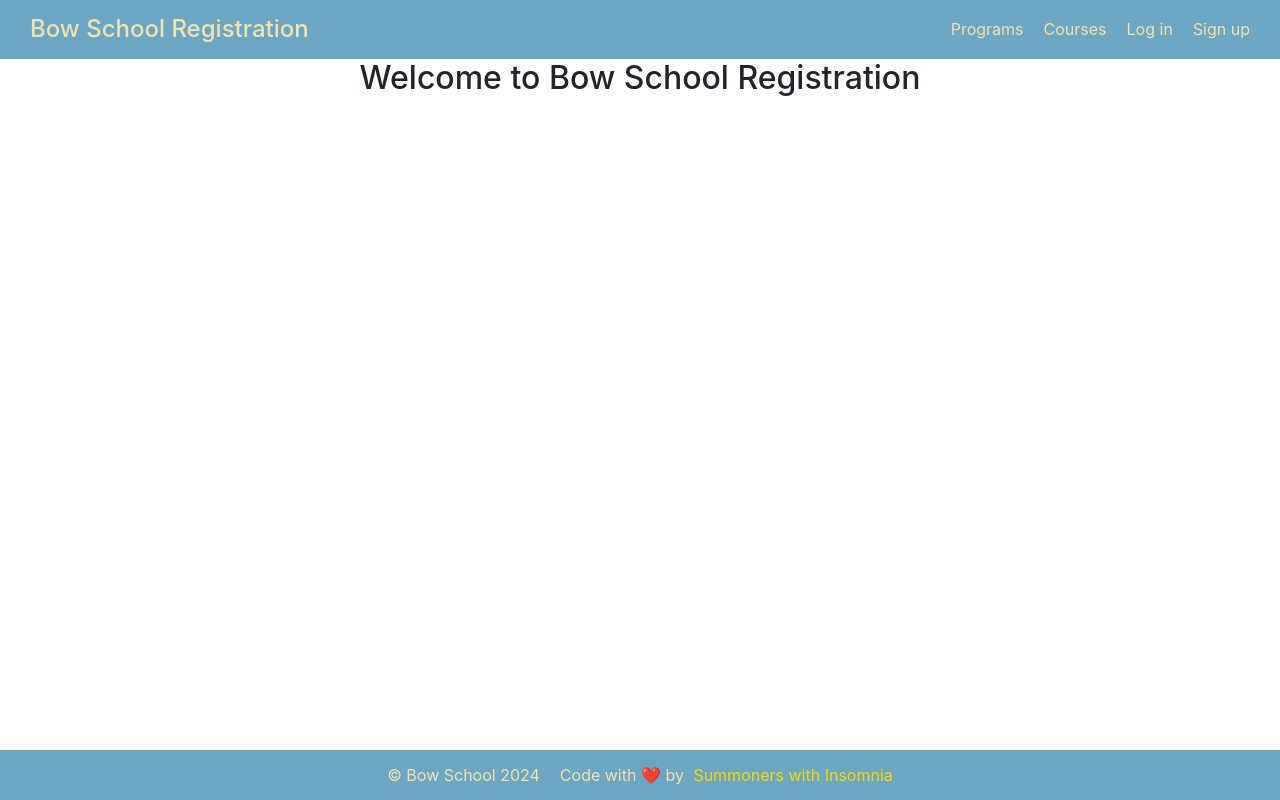
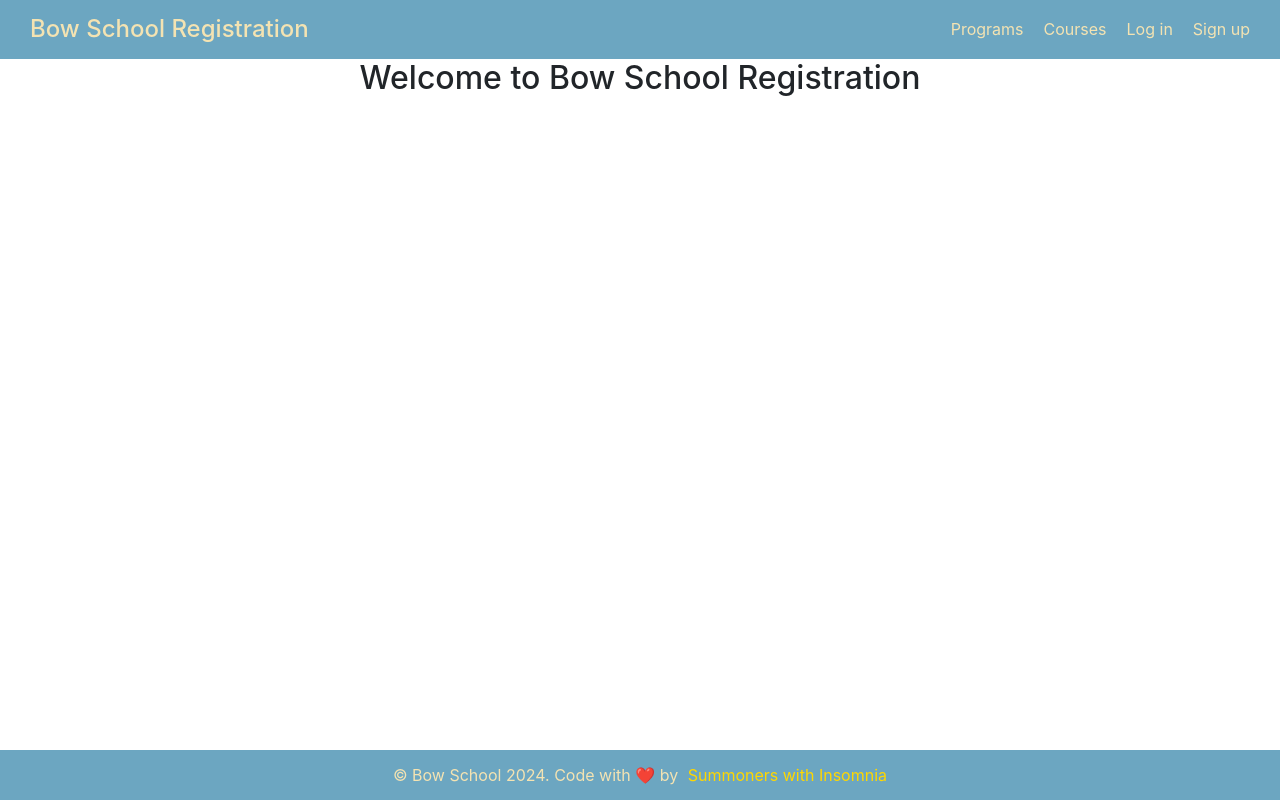
Before and after one commit to SummonersWithInsomnia/bow, a React (Create React App) app: page / in a window 1280 px wide. Built offline with nearby package versions, Linux system fonts and the light colour scheme.

Commit message:
Updated text of the footer

```diff
--- a/src/components/footer/Footer.component.jsx
+++ b/src/components/footer/Footer.component.jsx
@@ -3,8 +3,7 @@ import { COPYRIGHT } from "../../App.config";
 function FooterComponent() {
     return(
         <footer>
-            <p>{ COPYRIGHT }</p>
-            <p>Code with ❤️ by <a target="_blank" href="https://github.com/SummonersWithInsomnia">Summoners with Insomnia</a></p>
+            <p>{ COPYRIGHT }. Code with ❤️ by <a target="_blank" href="https://github.com/SummonersWithInsomnia">Summoners with Insomnia</a></p>
         </footer>
     );
 }
```
